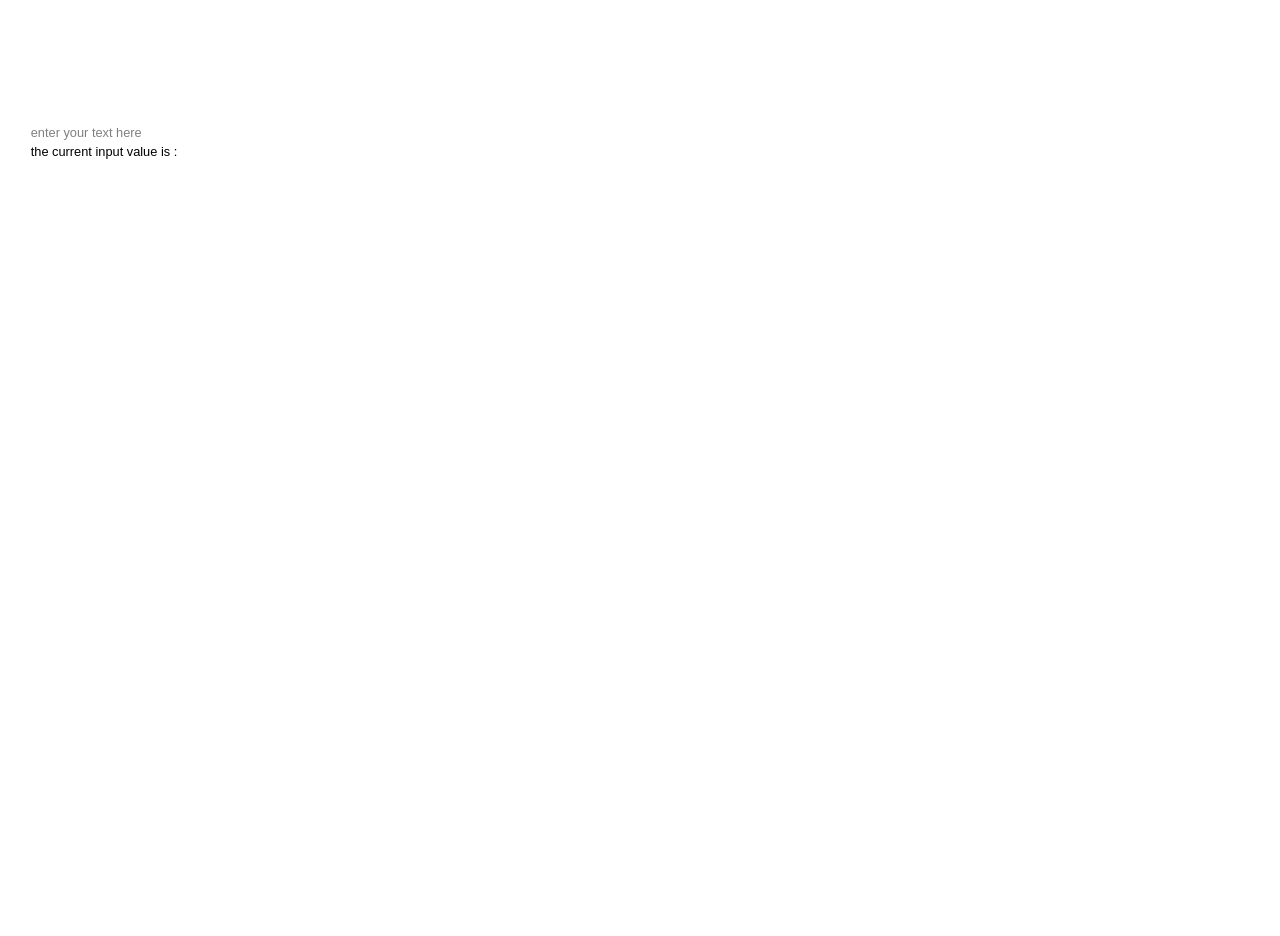
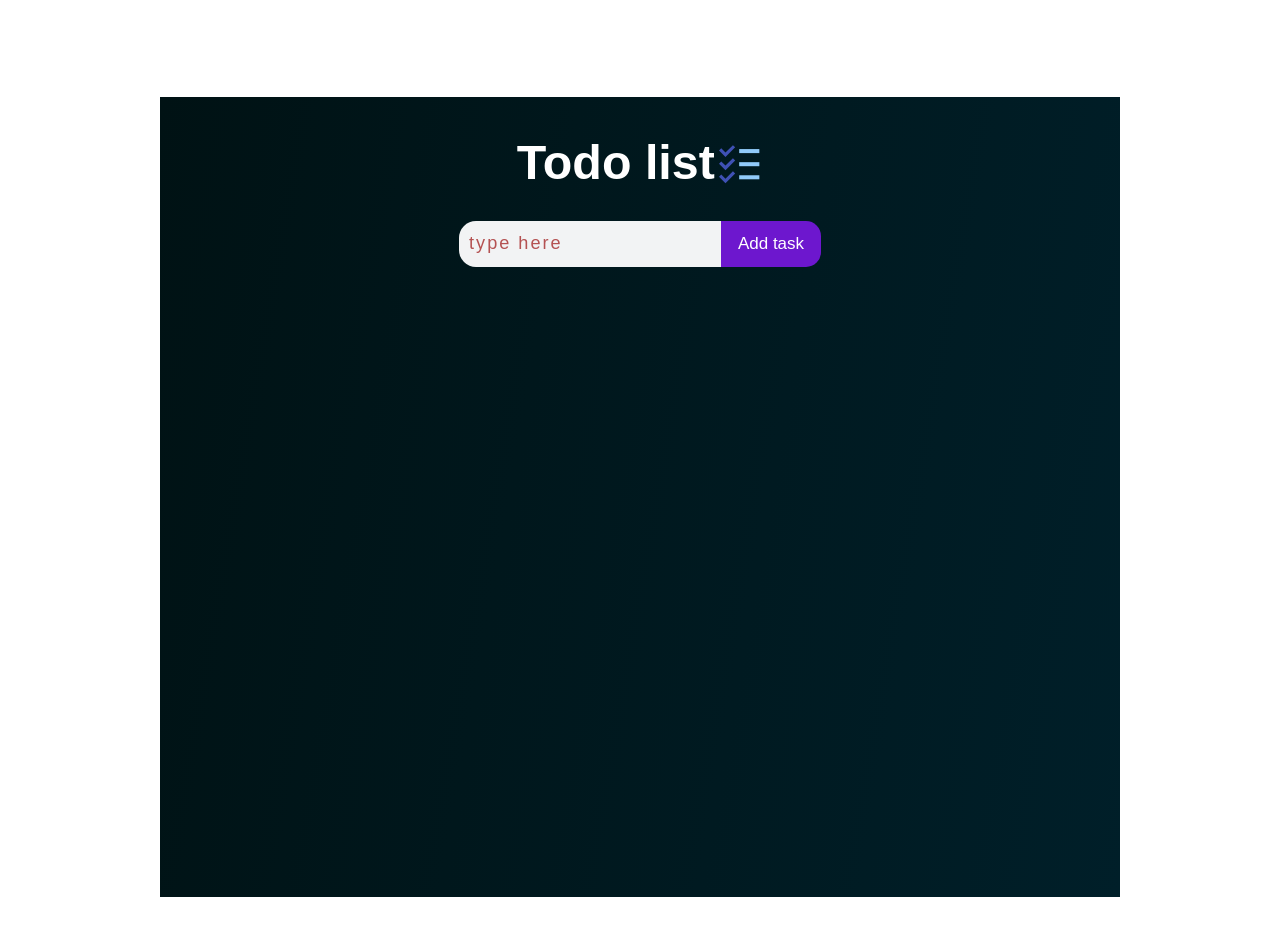
Before and after one commit to arpit-yadav088/react-tutorial, a React (Vite) app: page / in a window 1280 px wide. Shown: the top 936 px of the page. Before the commit the page ends 800 px from the top, so only its background shows below. Built offline with nearby package versions, Linux system fonts and the light colour scheme.

Commit message:
Project-1 (Todo list) prepare its structure

```diff
--- a/package.json
+++ b/package.json
@@ -13,6 +13,7 @@
     "@tailwindcss/vite": "^4.1.13",
     "react": "^19.1.1",
     "react-dom": "^19.1.1",
+    "react-icons": "^5.5.0",
     "tailwindcss": "^4.1.13"
   },
   "devDependencies": {
--- a/src/App.jsx
+++ b/src/App.jsx
@@ -1,8 +1,10 @@
 
 import React from 'react';
+import Todo from './Projects/ToDo/ToDo';
 // import ReactState from './components/ReactState';
 // import { DerivedState } from './components/DerivedState';
-import { LiftingState } from './components/LiftingState';
+// import { LiftingState } from './components/LiftingState';
+// import ToggleSwitch from './Projects/ToggleSwitch/ToggleSwitch';
 // import Netflix from './components/Netflix';
 // import './index.css'
 // import './components/Netflix.css';
@@ -19,12 +21,17 @@ const App = () => {
       {/* <h1 className="card-heading">This is list of Best Netfix card</h1>
        <Netflix />  */}
 
+
+       {/* <ToggleSwitch /> */}
+
        {/* <EventHandling /> */}
        {/* <EventProps /> */}
        {/* <EventPropagation /> */}
        {/* <ReactState /> */}
        {/* <DerivedState /> */}
-       <LiftingState />
+       {/* <LiftingState /> */}
+
+       <Todo />
 
 
 
--- /dev/null
+++ b/src/Projects/ToDo/Todo.css
@@ -0,0 +1,138 @@
+* {
+  margin: 0;
+  padding: 0;
+  box-sizing: border-box;
+  font-family: "urbainst", sans-serif;
+}
+
+html {
+  font-size: 63%;
+}
+
+h1,
+h2,
+h3
+h4
+h5,
+h6
+{
+  color: white;
+  font-weight: 900;
+  display: flex;
+}
+
+h1 {
+  font-size: 3.2rem;
+  font-weight: 900;
+  display: flex;
+  font-weight: 10rem;
+}
+
+.icons{
+  margin-top: 1.4rem;
+}
+.todo-container {
+  align-items: center;
+  display: flex;
+  flex-direction: column;
+  min-height: 100vh;
+  padding-top: 3%;
+  background-image: linear-gradient(100deg, #001214, #001f29);
+  color: white;
+  transition: 0.35s linear;
+  overflow: hidden;
+}
+
+.header {
+  align-items: center;
+  display: flex;
+  flex-direction: column;
+  justify-content: space-around;
+  font-size: 3rem;
+  min-height: 25vh;
+  width: 100%;
+}
+
+section h1 {
+  color: #fff;
+  font-size: 4.8rem;
+  text-align: center;
+}
+
+form {
+  display: flex;
+  font-size: 1.7rem;
+  justify-content: center;
+  margin: 15px 0;
+  padding: 0.8rem;
+  width: 100%;
+}
+
+.todo-input {
+  padding: 10px;
+  font-size: 1.8rem;
+  height: 4.5rem;
+  letter-spacing: 0.2rem;
+  border: none;
+  outline: none;
+  border-radius: 15;
+  border-top-left-radius: 17px;
+  border-bottom-left-radius: 17px;
+  max-width: 500px;
+  transition: background-color 200ms ease-in-out;
+  width: 100%;
+  background-color: #f2f3f4;
+  /* color: var(--primary-color); */
+  color: #001214;
+}
+
+.todo-input:hover {
+  cursor: text;
+}
+
+.todo-input::placeholder {
+  color: brown;
+  opacity: 0.8;
+}
+
+.todo-btn {
+  border: none;
+  outline: none;
+
+  transition: box-shadow 200ms ease, background-color 200ms ease-in-out;
+  background-color: #6d17ce;
+}
+
+form button:hover {
+  cursor: pointer;
+  background-color: yellow;
+
+}
+
+form button {
+  padding: 10px;
+  font-size: 17px;
+  border-top-right-radius: 15px;
+  border-bottom-right-radius: 15px;
+  min-width: 100px;
+  background-color: #565eb6;
+}
+
+.todo-item {
+  margin: 2.4rem;
+  font-size: 20px;
+  color: #1c2833;
+  border-radius: 30px;
+  background-color: #f2f3f4;
+  transition: background-color 200ms ease-in-out;
+    min-width: 35rem;
+  max-width: 40rem;
+  padding: 1.6rem 3rem;
+  display: grid;
+  grid-template-columns: 1fr 0.3fr 0.3fr;
+  justify-content: start;
+  gap: 1.6rem;
+  /* align-items: center;
+    wrapsthelinks */
+  overflow-wrap: anywhere;
+}
--- /dev/null
+++ b/src/Projects/ToDo/Todo.jsx
@@ -0,0 +1,72 @@
+import React, { useState } from 'react'
+import './Todo.css'
+import { FcTodoList} from "react-icons/fc";
+import { MdDeleteForever, MdCheck } from "react-icons/md";
+
+
+const Todo = () => {
+
+    const [inputValue, setInputValue] = useState("");
+    const [task, setTask] = useState([]);
+
+    const handleInputChange = (value) => {
+        setInputValue(value);
+    }
+
+    const handleFormSubmit = (event) => {
+         event.preventDefault();             //preventDefault ek method hai  jo by default event provide karti hai
+                                             //  taki jo form ka jo defalut behaviour hai use prevent kar shake
+           if(!inputValue) return;
+
+           if(task.includes(inputValue)) {
+            setInputValue("");
+            return;
+           }
+
+            setTask((prevTask) => [ ...prevTask, inputValue]);     // esme ek power hai jo previous data store rakhata hai // spread operator(...prevTask)-eska matlab hai ki previous data ko as it is rakhiye aur next data ko add kijiye
+
+            setInputValue("");
+        };
+
+
+  return (
+    <section className='todo-container'>
+        <header>
+            <h1>Todo list
+                 <FcTodoList className='icons'/>
+            </h1>
+        </header>
+        <section className='form'>
+            <form onSubmit={handleFormSubmit}>
+                <div>
+                    <input type='text'
+                     placeholder='type here'
+                      className='todo-input'
+                       autoComplete='off'
+                        value = {inputValue}
+                        onChange={(event) => handleInputChange(event.target.value)}
+                    />
+                </div>
+                <div className="">
+                    <button type='submit' className='todo-btn'>Add task</button>
+                </div>
+            </form>
+        </section>
+        <section className='myUnOrdList'>
+            <ul>
+                {
+                    task.map((curTask, index) => {
+                        return <li key={index} className='todo-item'>
+                            <span>{curTask}</span>
+                            <button className='check'><MdCheck /></button>
+                            <button className='delete'><MdDeleteForever /></button>
+                        </li>
+                    })
+                }
+            </ul>
+        </section>
+    </section>
+  )
+}
+
+export default Todo
--- /dev/null
+++ b/src/Projects/ToggleSwitch/ToggleSwitch.css
@@ -0,0 +1,54 @@
+body {
+    width: 100%;
+    height: 100vh;
+    display: flex;
+    justify-content: center;
+}
+
+.toggle-switch {
+    width: 100px;
+    height: 50px;
+    border-radius: 25px;
+    background-color: #ccc;
+    position: relative;
+    padding: 5px;
+    margin-top: 5rem;
+    box-shadow: rgba(17, 12, 46, 0, 15) 0px 48px 100px 0px;
+    cursor: pointer;
+}
+
+.switch {
+  width: 40px;
+  height: 40px;
+  border-radius: 20px;
+  display: flex;
+  align-items: center;
+  justify-content: center;
+  color: white;
+  font-weight: bold;
+  position: absolute;
+  top: 5px;
+  left: 5px;
+  transition: transform 0.3s linear, background-color 0.3s linear;
+  border: 0.2rem solid #ccc;
+  box-shadow: rgba(100, 100, 111, 0.2) 0px 7px 29px 0px;
+}
+
+.on {
+  background-color: #4caf50;
+  transform: translateX(50px);
+  -webkit-transform: translateX(50px);
+  -moz-transform: translateX(50px);
+  -ms-transform: translateX(50px);
+  -o-transform: translateX(50px);
+}
+
+.off {
+  background-color: #f44336;
+  transform: translateX(0);
+}
+
+.switch-state {
+  margin: 0 10px;
+  text-transform: uppercase;
+}
--- /dev/null
+++ b/src/Projects/ToggleSwitch/ToggleSwitch.jsx
@@ -0,0 +1,22 @@
+import React, { useState } from 'react'
+import './ToggleSwitch.css'
+
+const ToggleSwitch = () => {
+    const [isOn, setIsOn] = useState(false);
+
+    const handleToggleSwitch = () => {
+      setIsOn(!isOn);
+    }
+
+  return (
+    <div className='toggle-switch'
+    style={{backgroundColor: isOn ? "#4caf50" : ""}}
+    onClick={handleToggleSwitch}>
+        <div className={`switch ${isOn ? "on" : "off"}`}>
+            <span className="switch-state">{isOn ? "on" : "off"}</span>
+        </div>
+    </div>
+  );
+};
+
+export default ToggleSwitch
```
Also changed, not shown: src/Projects/ToDo/Help.jsx (added), 1 other file (tests, documents, lock files or other folders).
